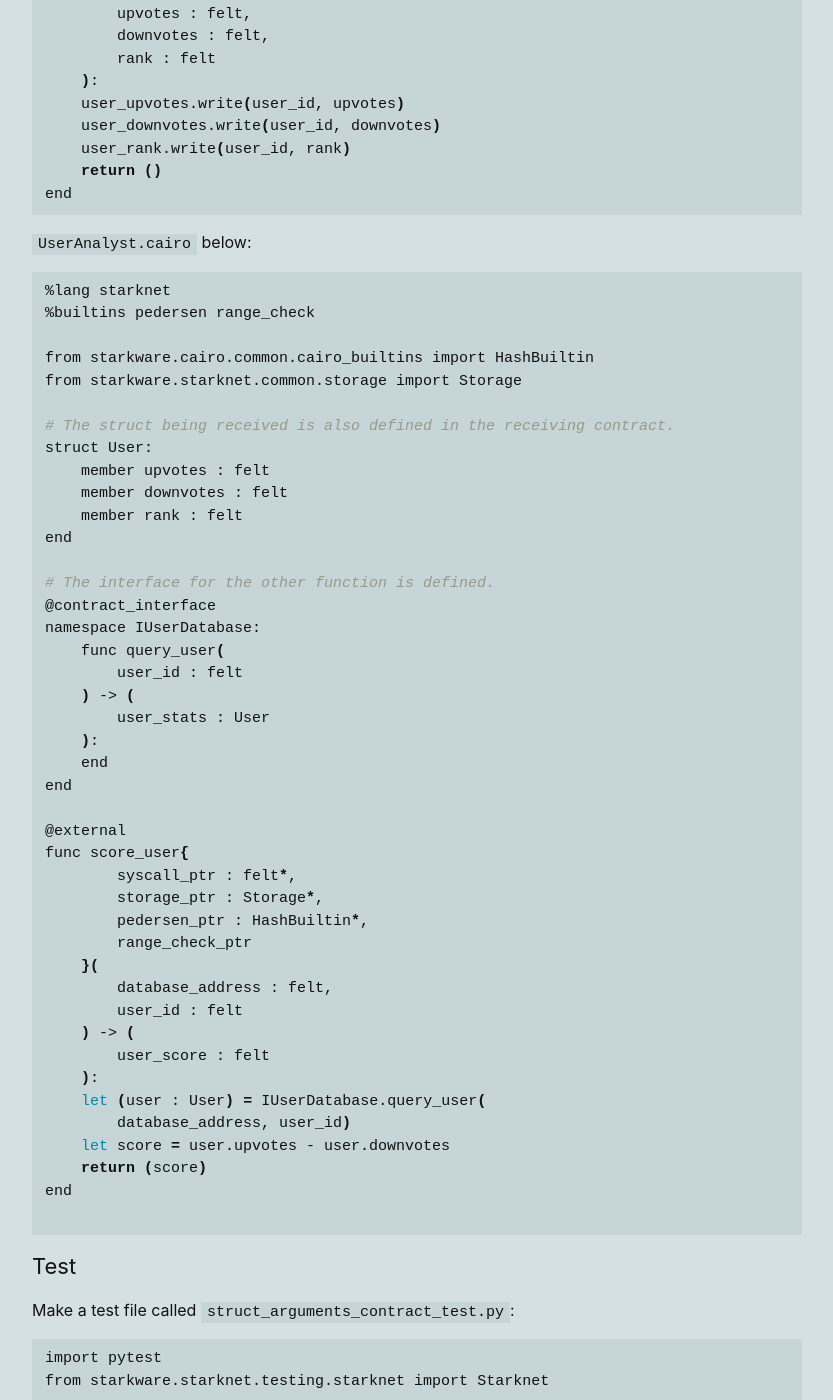
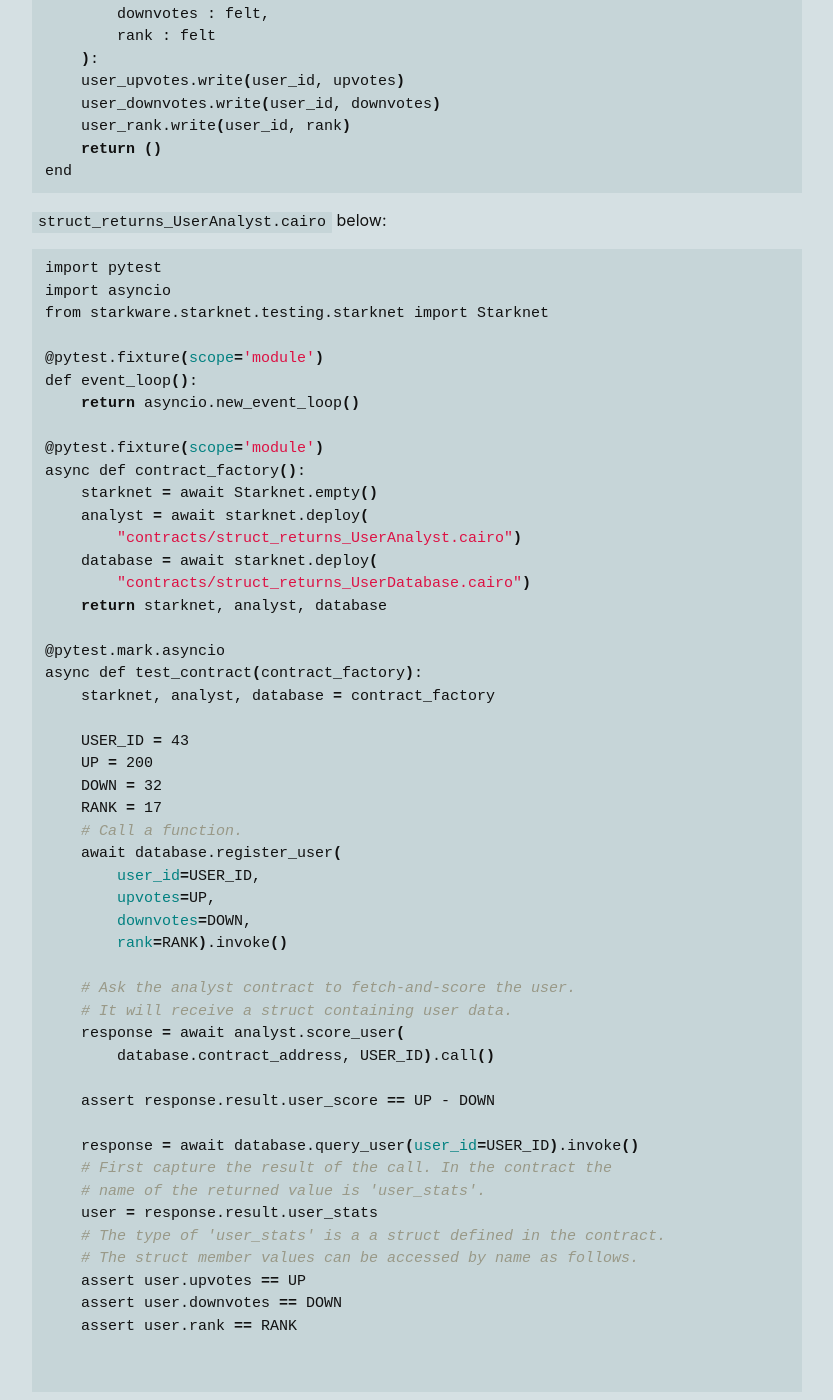
Before and after one commit to perama-v/perama-v.github.io, a Jekyll site: the page built from docs/cairo/examples/struct_arguments.md, in a window 1280 px wide and 1400 px high, scrolled down 1609 px. Shown: the whole window, without its empty margins (223-1056 px from the left). Built offline with Jekyll 4.4.1, drawn with Linux system fonts in a browser that asks for light colours; some of the changed text lies outside the part shown.

Commit message:
Add struct parsing

````diff
--- a/docs/cairo/examples/struct_arguments.md
+++ b/docs/cairo/examples/struct_arguments.md
@@ -1,7 +1,7 @@
 ---
 layout: page
-title:  "Struct Arguments"
-permalink: /cairo/examples/struct_arguments/
+title:  "Struct Returns"
+permalink: /cairo/examples/struct_returns/
 toc: false
 ---
 
@@ -11,21 +11,20 @@
 
 Below are two contracts:
 
-- `UserDatabase.cairo` to store user data.
-- `UserAnalyst.cairo` to score a user by polling the database.
+- `struct_returns_UserDatabase.cairo` to store user data.
+- `struct_returns_UserAnalyst.cairo` to score a user by polling the database.
 
 The analyst is called with a user_id. It calls the database contract,
 which responds with a struct. The analyst is aware of the struct definition
 and can access the struct members. It then calculates the score
 and returns that value.
 
-`UserDatabase.cairo` below:
+`struct_returns_UserDatabase.cairo` below:
 ```sh
 %lang starknet
 %builtins pedersen range_check
 
 from starkware.cairo.common.cairo_builtins import HashBuiltin
-from starkware.starknet.common.storage import Storage
 
 struct User:
     member upvotes : felt
@@ -47,7 +46,7 @@
 
 @external
 func query_user{
-        storage_ptr : Storage*,
+        syscall_ptr : felt*,
         pedersen_ptr : HashBuiltin*,
         range_check_ptr
     }(
@@ -67,7 +66,7 @@
 
 @external
 func register_user{
-        storage_ptr : Storage*,
+        syscall_ptr : felt*,
         pedersen_ptr : HashBuiltin*,
         range_check_ptr
     }(
@@ -82,65 +81,28 @@
     return ()
 end
 ```
-`UserAnalyst.cairo` below:
+`struct_returns_UserAnalyst.cairo` below:
 ```sh
-%lang starknet
-%builtins pedersen range_check
-
-from starkware.cairo.common.cairo_builtins import HashBuiltin
-from starkware.starknet.common.storage import Storage
-
-# The struct being received is also defined in the receiving contract.
-struct User:
-    member upvotes : felt
-    member downvotes : felt
-    member rank : felt
-end
-
-# The interface for the other function is defined.
-@contract_interface
-namespace IUserDatabase:
-    func query_user(
-        user_id : felt
-    ) -> (
-        user_stats : User
-    ):
-    end
-end
-
-@external
-func score_user{
-        syscall_ptr : felt*,
-        storage_ptr : Storage*,
-        pedersen_ptr : HashBuiltin*,
-        range_check_ptr
-    }(
-        database_address : felt,
-        user_id : felt
-    ) -> (
-        user_score : felt
-    ):
-    let (user : User) = IUserDatabase.query_user(
-        database_address, user_id)
-    let score = user.upvotes - user.downvotes
-    return (score)
-end
-
-```
-
-### Test
-
-Make a test file called `struct_arguments_contract_test.py`:
-
-```py
 import pytest
+import asyncio
 from starkware.starknet.testing.starknet import Starknet
 
+@pytest.fixture(scope='module')
+def event_loop():
+    return asyncio.new_event_loop()
+
+@pytest.fixture(scope='module')
+async def contract_factory():
+    starknet = await Starknet.empty()
+    analyst = await starknet.deploy(
+        "contracts/struct_returns_UserAnalyst.cairo")
+    database = await starknet.deploy(
+        "contracts/struct_returns_UserDatabase.cairo")
+    return starknet, analyst, database
+
 @pytest.mark.asyncio
-async def test_database():
-    starknet = await Starknet.empty()
-    database = await starknet.deploy("UserDatabase.cairo")
-    analyst = await starknet.deploy("UserAnalyst.cairo")
+async def test_contract(contract_factory):
+    starknet, analyst, database = contract_factory
 
     USER_ID = 43
     UP = 200
@@ -155,33 +117,156 @@
 
     # Ask the analyst contract to fetch-and-score the user.
     # It will receive a struct containing user data.
-    user_score = await analyst.score_user(
-        database.contract_address, USER_ID)
-    assert user_score == UP - DOWN
+    response = await analyst.score_user(
+        database.contract_address, USER_ID).call()
 
-    # pytest framework does not allow fetching of a struct directly.
-    # FAILS with:
-    # 'TypeError: Return argument user_stats expected to be
-    # of type felt. Got: User.'
+    assert response.result.user_score == UP - DOWN
 
-    #user = await contract.query_user(user_id=USER_ID).invoke()
-    #assert user.upvotes == UP
-    #assert user.downvotes == DOWN
-    #assert user.rank == RANK
+    response = await database.query_user(user_id=USER_ID).invoke()
+    # First capture the result of the call. In the contract the
+    # name of the returned value is 'user_stats'.
+    user = response.result.user_stats
+    # The type of 'user_stats' is a a struct defined in the contract.
+    # The struct member values can be accessed by name as follows.
+    assert user.upvotes == UP
+    assert user.downvotes == DOWN
+    assert user.rank == RANK
+
+
 ```
 
-`pytest struct_arguments_contract_test.py`.
 
-Check that the tests passed:
+### Compile
 
-TODO: Investigate the error:
 ```
->       analyst = await starknet.deploy("UserAnalyst.cairo")
-AssertionError: Type is expected to be fully resolved at this point.
+nile compile
+```
+Or compile this specific contract
+```
+nile compile contracts/struct_returns_UserAnalyst.cairo
+nile compile contracts/struct_returns_UserDatabase.cairo
 ```
 
-TODO: Investigate the error when pytest tries to receive `User`
-directly. Caused by the commented-out test code.
+### Test
+
+Make a new file called `test_struct_returns.py` and populate it:
+
+```py
+import pytest
+import asyncio
+from starkware.starknet.testing.starknet import Starknet
+
+@pytest.fixture(scope='module')
+def event_loop():
+    return asyncio.new_event_loop()
+
+@pytest.fixture(scope='module')
+async def contract_factory():
+    starknet = await Starknet.empty()
+    analyst = await starknet.deploy(
+        "contracts/struct_returns_UserAnalyst.cairo")
+    database = await starknet.deploy(
+        "contracts/struct_returns_UserDatabase.cairo")
+    return starknet, analyst, database
+
+@pytest.mark.asyncio
+async def test_contract(contract_factory):
+    starknet, analyst, database = contract_factory
+
+    USER_ID = 43
+    UP = 200
+    DOWN = 32
+    RANK = 17
+    # Call a function.
+    await database.register_user(
+        user_id=USER_ID,
+        upvotes=UP,
+        downvotes=DOWN,
+        rank=RANK).invoke()
+
+    # Ask the analyst contract to fetch-and-score the user.
+    # It will receive a struct containing user data.
+    response = await analyst.score_user(
+        database.contract_address, USER_ID).call()
+
+    assert response.result.user_score == UP - DOWN
+
+    response = await database.query_user(user_id=USER_ID).invoke()
+    # First capture the result of the call. In the contract the
+    # name of the returned value is 'user_stats'.
+    user = response.result.user_stats
+    # The type of 'user_stats' is a a struct defined in the contract.
+    # The struct member values can be accessed by name as follows.
+    assert user.upvotes == UP
+    assert user.downvotes == DOWN
+    assert user.rank == RANK
+
+
 ```
-TypeError: Return argument user_stats expected to be of type felt. Got: User.
+Run the test
 ```
+pytest tests/test_struct_returns.py
+```
+
+### Local Deployment
+
+Deploy to the local devnet.
+```
+nile deploy struct_returns_UserAnalyst --alias struct_returns_UserAnalyst
+nile deploy struct_returns_UserDatabase --alias struct_returns_UserDatabase
+```
+Keep track of the addresses:
+```
+🚀 Deploying struct_returns_UserAnalyst
+🌕 artifacts/struct_returns_UserAnalyst.json successfully deployed to 0x0154fe3ad44ef1cfd1b7b2a0cdbc31fb632b81ba990d1b72e48f16dbad563dd9
+📦 Registering deployment as struct_returns_UserAnalyst in localhost.deployments.txt
+
+🚀 Deploying struct_returns_UserDatabase
+🌕 artifacts/struct_returns_UserDatabase.json successfully deployed to 0x05a5a2c002a8a3feaf3b416ae5b4cac541cc8672bab37bb560f343b53cbda5e9
+📦 Registering deployment as struct_returns_UserDatabase in localhost.deployments.txt
+```
+### Interact
+
+Create a user with ID=43, 200 upvotes, 32 downvoates and a rank of 17.
+```
+nile invoke struct_returns_UserDatabase register_user 43 200 32 17
+```
+Read. The analyst will score the user with the formula:
+`upvotes - downvotes`.
+```
+nile call struct_returns_UserAnalyst score_user \
+    0x05a5a2c002a8a3feaf3b416ae5b4cac541cc8672bab37bb560f343b53cbda5e9 \
+    43
+```
+Result: `168`, as expected (`200 - 32`).
+
+Now read the user data straight from the database. This will return
+a struct.
+```
+nile call struct_returns_UserDatabase query_user 43
+```
+The returned values are the struct `User` struct with members in
+the order in which they are defined (upvotes, downvotes, rank).
+```
+200 32 17
+```
+
+### Public deployment
+
+Will default to the Goerli/alpha testnet until mainnet is available.
+```
+nile deploy struct_returns_UserAnalyst --alias struct_returns_UserAnalyst --network mainnet
+nile deploy struct_returns_UserDatabase --alias struct_returns_UserDatabase --network mainnet
+```
+Results:
+```
+🚀 Deploying struct_returns_UserAnalyst
+🌕 artifacts/struct_returns_UserAnalyst.json successfully deployed to 0x005cb4ad85ab48b6b11dfcd3bf33757f276b78ef74b6635c3b7b7487bbd9f6ca
+📦 Registering deployment as struct_returns_UserAnalyst in mainnet.deployments.txt
+
+🚀 Deploying struct_returns_UserDatabase
+🌕 artifacts/struct_returns_UserDatabase.json successfully deployed to 0x061e90c9ee1657ef25fdf42a0356c45d05d08eb38e8bb626a9bd01b23d30bac4
+📦 Registering deployment as struct_returns_UserDatabase in mainnet.deployments.txt
+```
+Deployments can be viewed in the voyager explorer
+https://voyager.online
````
Also changed, not shown: docs/cairo/by_example.md (+1 -1 lines).
